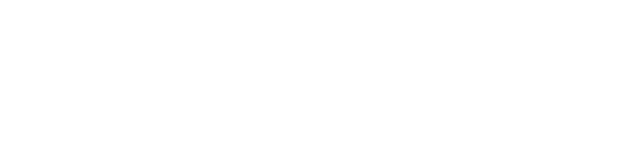
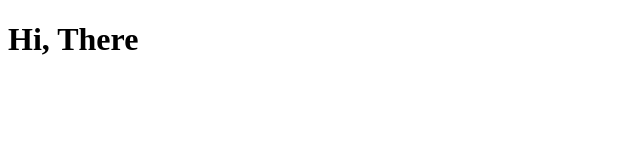
Before and after one commit to trup922/gitProject, a plain HTML site: page index.html in a window 1280 px wide. Shown: the whole page, without its empty margins (0-640 px from the left). Drawn offline with Linux system fonts and the light colour scheme.

Commit message:
commit from new author

```diff
--- a/index.html
+++ b/index.html
@@ -8,6 +8,8 @@
     <title>Document</title>
 </head>
 <body>
-
+    <h1>
+        Hi, There
+    </h1>
 </body>
 </html>
```
